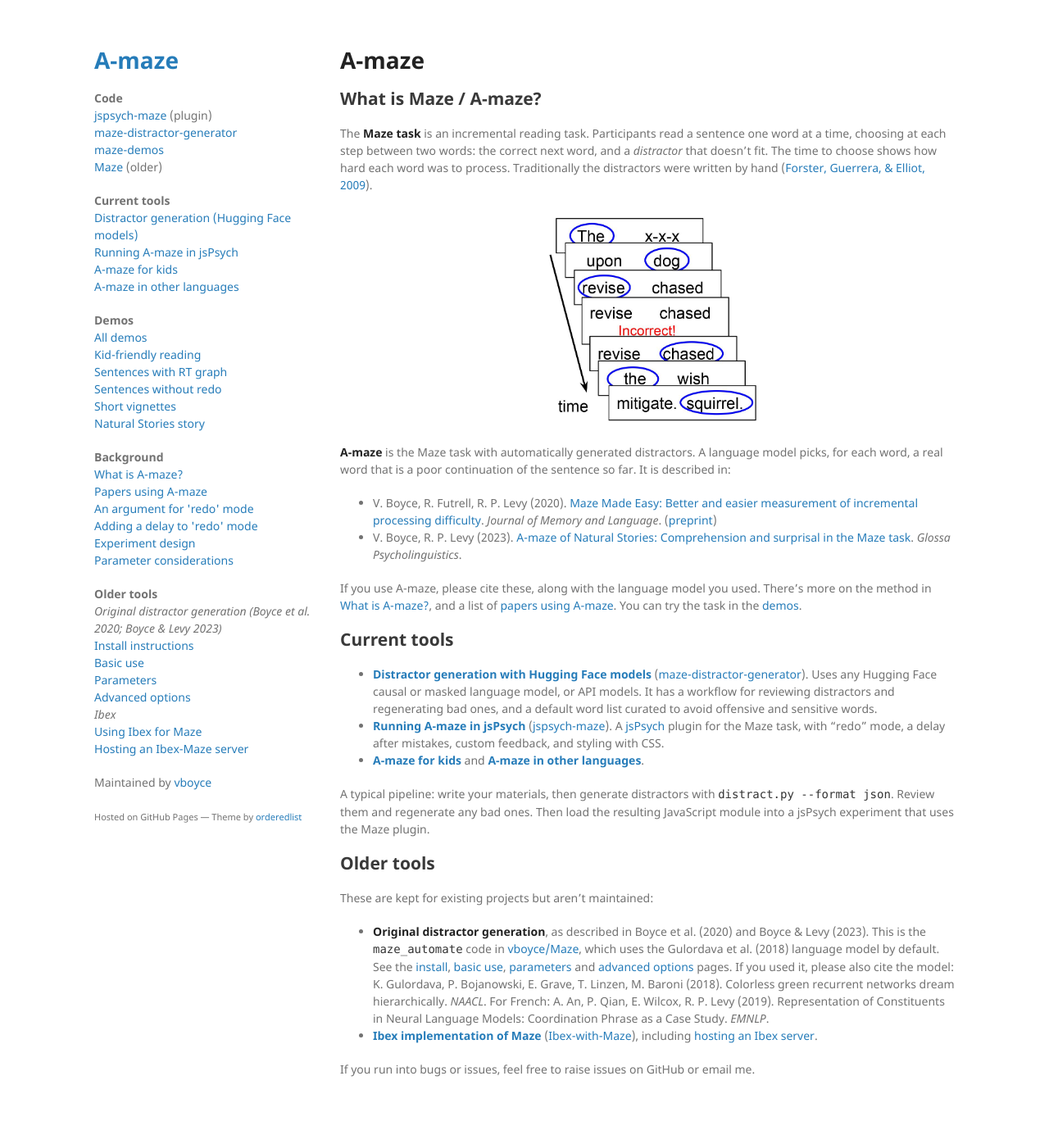
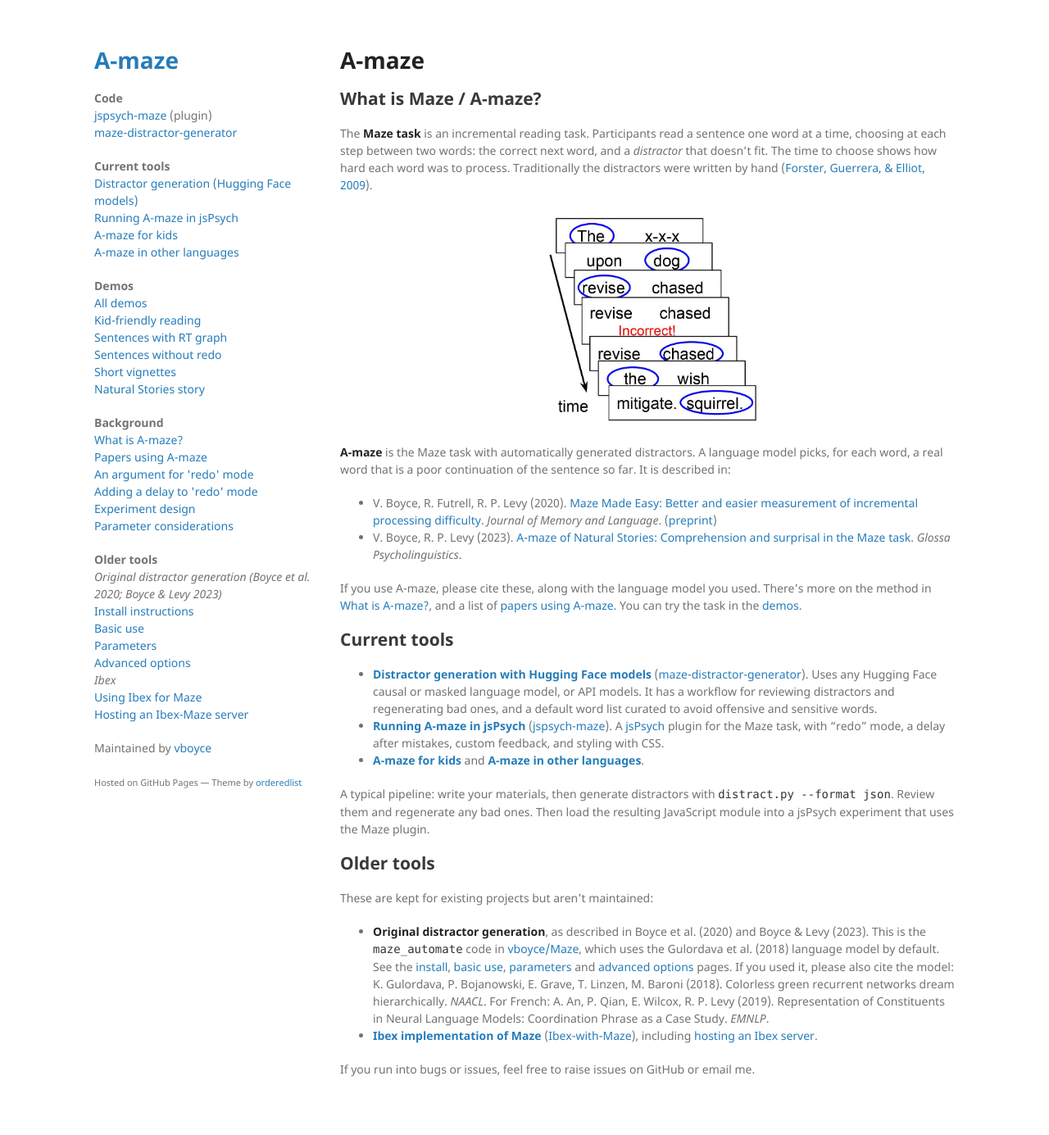
Before and after one commit to vboyce/maze-docs, a Jekyll site: the page built from docs/index.md, in a window 1280 px wide. Shown: the whole page at 82% size. Built offline with Jekyll 4.4.1, drawn with Linux system fonts in a browser that asks for light colours; our own code applies the rules of GitHub Pages for plain Markdown files.

Commit message:
Sidebar: link only jspsych-maze and maze-distractor-generator under Code
Co-Authored-By: Claude Opus 5.5 (1M context) <noreply@anthropic.com>

```diff
--- a/docs/_layouts/default.html
+++ b/docs/_layouts/default.html
@@ -23,9 +23,7 @@
 
         <p class="view"><b>Code</b><br>
         <a href="https://github.com/vboyce/jspsych-maze">jspsych-maze</a> (plugin)<br>
-        <a href="https://github.com/vboyce/maze-distractor-generator">maze-distractor-generator</a><br>
-        <a href="https://github.com/vboyce/maze-demos">maze-demos</a><br>
-        <a href="https://github.com/vboyce/Maze">Maze</a> (older)</p>
+        <a href="https://github.com/vboyce/maze-distractor-generator">maze-distractor-generator</a></p>
 
         <p><b>Current tools</b><br>
         <a href="{{ "/generator.html" | relative_url}}">Distractor generation (Hugging Face models)</a><br>
```
